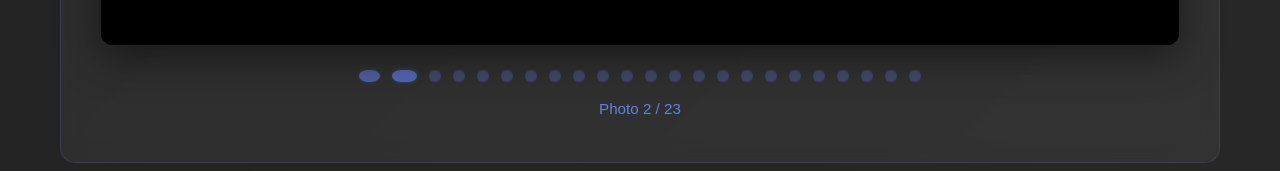
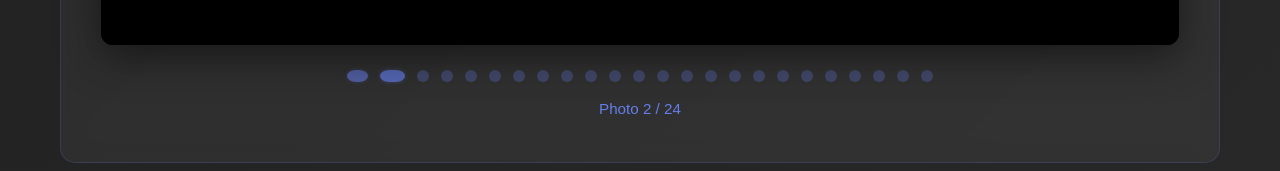
Before and after one commit to deejayvax/deejayvax.github.io, a plain HTML site: page index.html in a window 1280 px wide. Shown: the part 2580-2751 px from the top of the page. Drawn offline with Linux system fonts and the light colour scheme.

Commit message:
Update index.html

```diff
--- a/index.html
+++ b/index.html
@@ -628,7 +628,8 @@
             'images/flyers/photo17.jpg',
             'images/flyers/photo18.jpg',
             'images/flyers/photo19.jpg',
-            'images/flyers/photo20.jpg'
+            'images/flyers/photo20.jpg',
+            'images/flyers/photo21.png'
         ];
 
         let currentIndex = 0;
```
